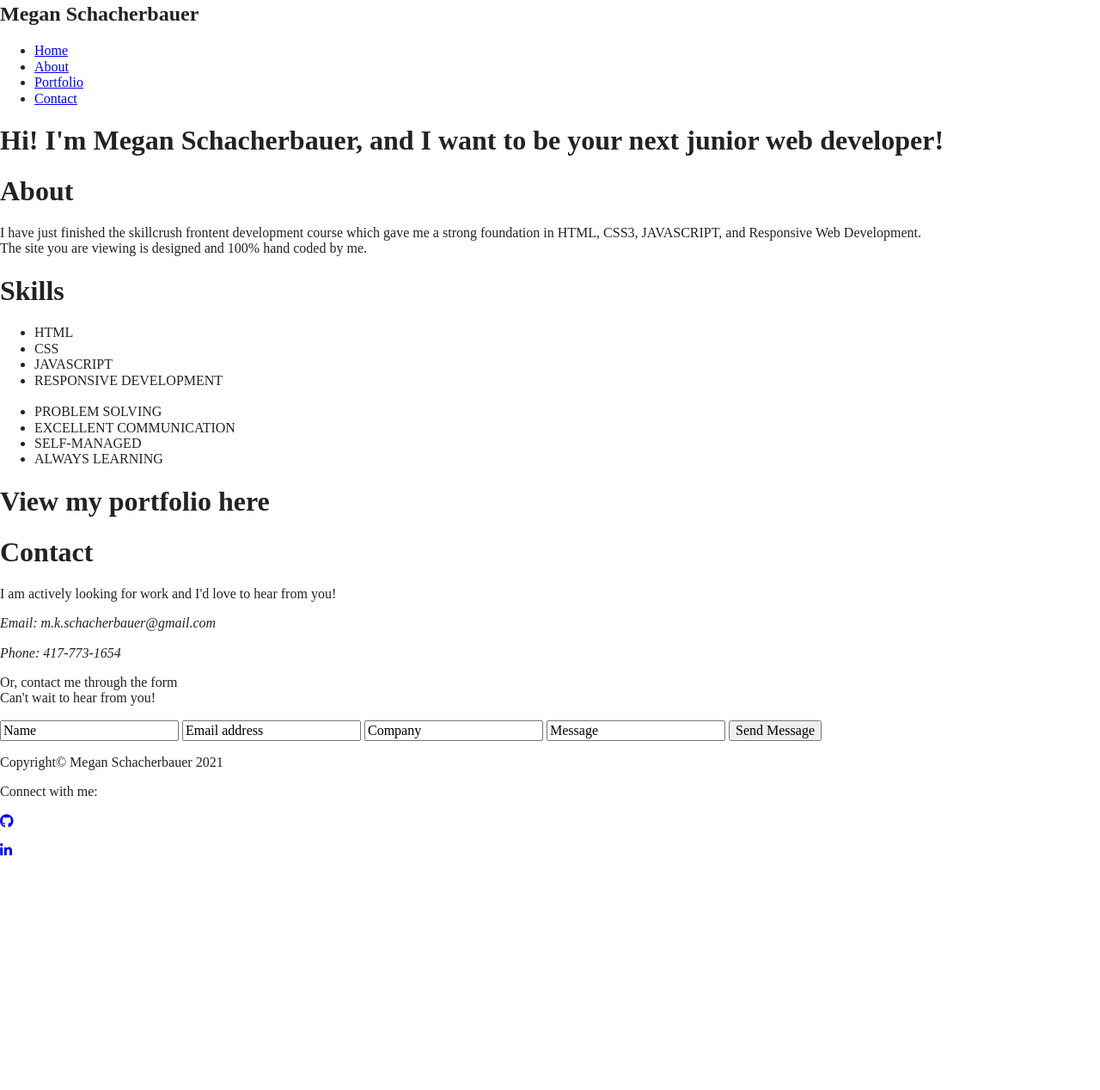
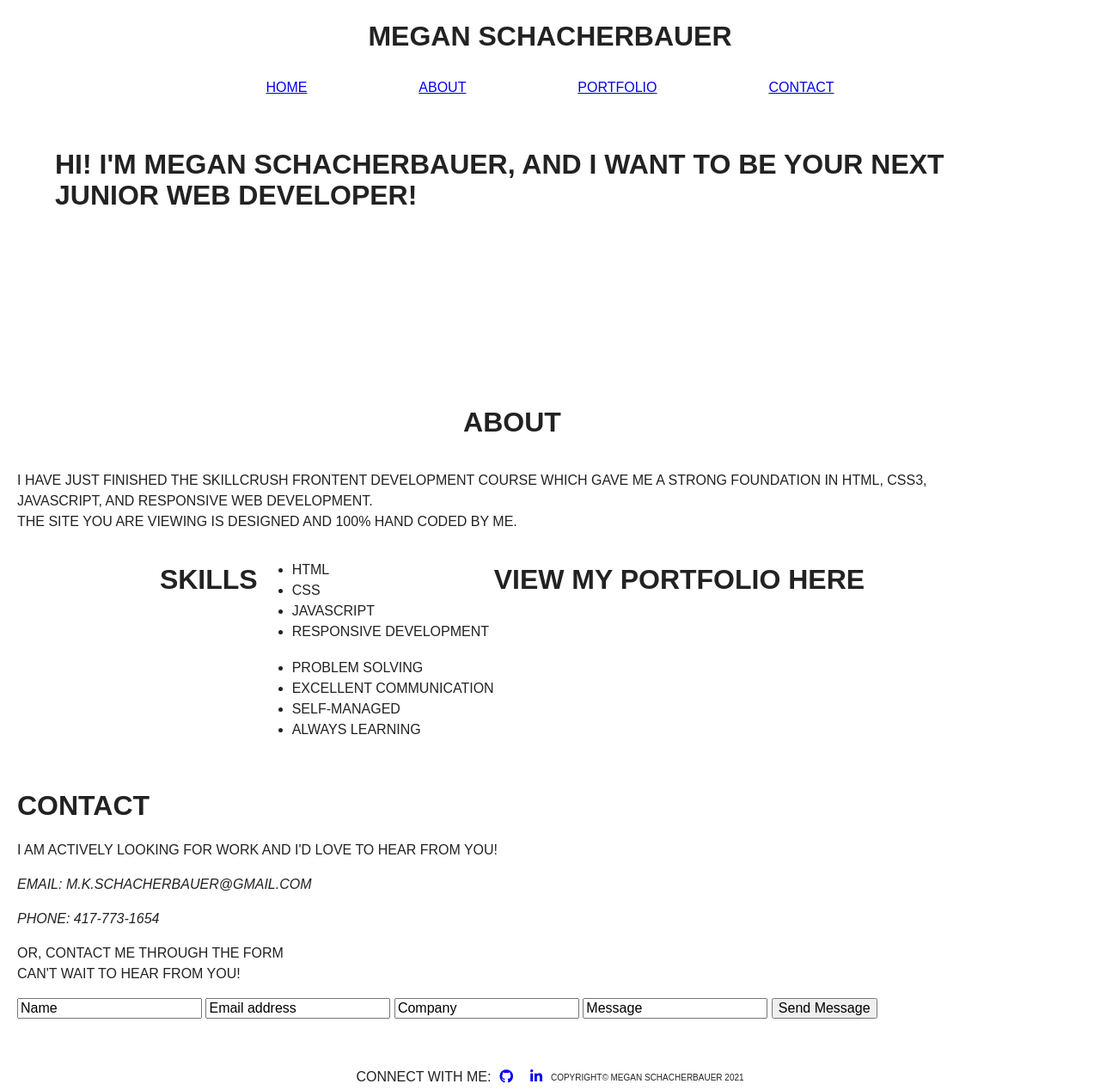
Before and after one commit to MSchak/portfolio-site, a website built with Parcel: page index.html in a window 1280 px wide. Shown: the part 17-1285 px from the top of the page at 86% size. Before the commit the page ends 1033 px from the top, so only its background shows below. Built offline with nearby package versions, Linux system fonts and the light colour scheme.

Commit message:
Added structural CSS for header, footer and hero sections

```diff
--- a/css/main.css
+++ b/css/main.css
@@ -86,6 +86,142 @@ textarea {
 /* ==========================================================================
    Author's custom styles
    ========================================================================== */
+
+
+/*************Global Styles**************/
+
+html {
+  font-size: 16px;
+}
+
+.content-wrapper{
+  width:90%;
+  margin: 20px;
+}
+
+body{
+  font-family: "Century Gothic Std", sans-serif;
+  text-transform: uppercase;
+  display: flex;
+  flex-flow: row wrap;
+  justify-content: center;
+}
+
+h1{
+  font-size: 1.25em;
+  margin: 0;
+}
+
+nav li{
+  font-size: 1em;
+  margin: 0;
+}
+
+p, .skills ul li{
+  font-size: 1em;
+  line-height: 1.5em;
+}
+
+
+/****************HEADER AND FOOTER*************************/
+header,
+footer,
+main{
+  display: flex;
+  justify-content: center;
+  align-items: center;
+  flex-flow: row wrap;
+}
+/****************Header*************************/
+
+header .content-wrapper{
+  flex-flow: row wrap;
+}
+
+header div{
+  display: flex;
+  justify-content: center;
+  width: 100%;
+}
+
+header nav{
+  display: flex;
+  justify-content: center;
+  align-items: center;
+  flex-flow: row wrap;
+  width: 100%;
+}
+
+header nav ul{
+  display: flex;
+  padding: 0;
+  width: 100%;
+  justify-content: space-between;
+  margin: 10px auto 0 auto;
+}
+
+header nav ul li{
+  list-style-type: none;
+}
+/****************Footer*************************/
+
+footer{
+  width: 100%;
+}
+
+footer .content-wrapper{
+  display: flex;
+  flex-flow: row wrap;
+  justify-content: center;
+  align-items: center;
+  margin-bottom: 0;
+}
+
+footer .copyright{
+  font-size: 10px;
+  margin: 0;
+}
+
+footer .icon{
+  padding: 0 10px;
+}
+
+/****************HERO SECTION*************************/
+
+.hero{
+  display: flex;
+  justify-content: center;
+  flex-flow: row wrap;
+  background-image: url('');
+  background-size: cover;
+  background-repeat: no-repeat;
+  background-position: center;
+  min-height: 300px;
+}
+
+.hero .content-wrapper{
+  display: flex;
+}
+
+
+/****************ABOUT SECTION*************************/
+#about {
+  display: flex;
+  flex-flow: row wrap;
+}
+
+#about .about-content, #about .skills{
+  display: flex;
+  flex-flow: row wrap;
+  justify-content: center;
+}
+
+
+/****************CONTACT SECTION*************************/
+
+
+
+
 
 /* ==========================================================================
    Helper classes
--- a/index.html
+++ b/index.html
@@ -28,10 +28,10 @@
   <header>
     <div class="content-wrapper">
       <div>
-        <h2>Megan Schacherbauer</h2>
+        <h1>Megan Schacherbauer</h1>
       </div>
 
-      <div>
+
       <nav>
         <ul>
           <li><a href="index.html">Home</a></li>
@@ -40,10 +40,11 @@
           <li><a href="#contact">Contact</a></li>
         </ul>
       </nav>
-      </div>
+
     </div> <!--End header content wrapper-->
   </header>
 
+  <main>
     <section class="hero">
       <div class="content-wrapper">
         <h1>Hi! I'm Megan Schacherbauer, and I want to be your next junior web developer!</h1>
@@ -80,6 +81,8 @@
 
     <section id="contact">
       <div class="content-wrapper">
+
+        <div class="contact-content">
           <h1>Contact</h1>
           <p>I am actively looking for work and I'd love to hear from you!</p>
           <address>
@@ -97,14 +100,16 @@
           <input type="text" name="name" value="Message">
           <input type="button" value="Send Message">
         </div>
+      </div>
     </section>
+  </main>
 
   <footer>
     <div class="content-wrapper">
-      <p>Copyright© Megan Schacherbauer 2021</p>
       <p>Connect with me:</p>
-      <p><a href="https://github.com/MSchak?tab=repositories" target="_blank"><i class="fab fa-github"></i></a></p>
-      <p><a href="https://www.linkedin.com/in/megan-schacherbauer-300394159/" target="_blank"><i class="fab fa-linkedin-in"></i></a></p>
+      <p class="icon"><a href="https://github.com/MSchak?tab=repositories" target="_blank"><i class="fab fa-github"></i></a></p>
+      <p class="icon"><a href="https://www.linkedin.com/in/megan-schacherbauer-300394159/" target="_blank"><i class="fab fa-linkedin-in"></i></a></p>
+      <p class="copyright">Copyright© Megan Schacherbauer 2021</p>
     </div>
   </footer>
 
```
Also changed, not shown: portfolio/index.html (+12 -10 lines). Lines whose indentation alone changed are shown as unchanged.
